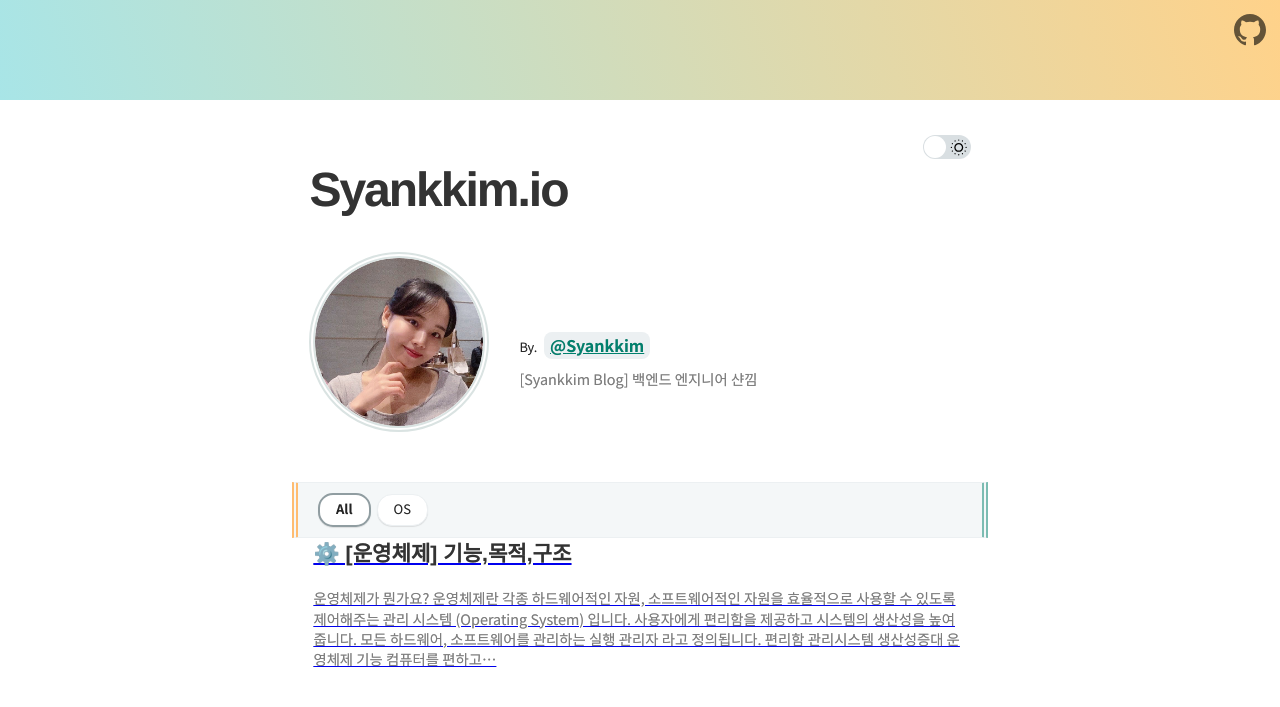
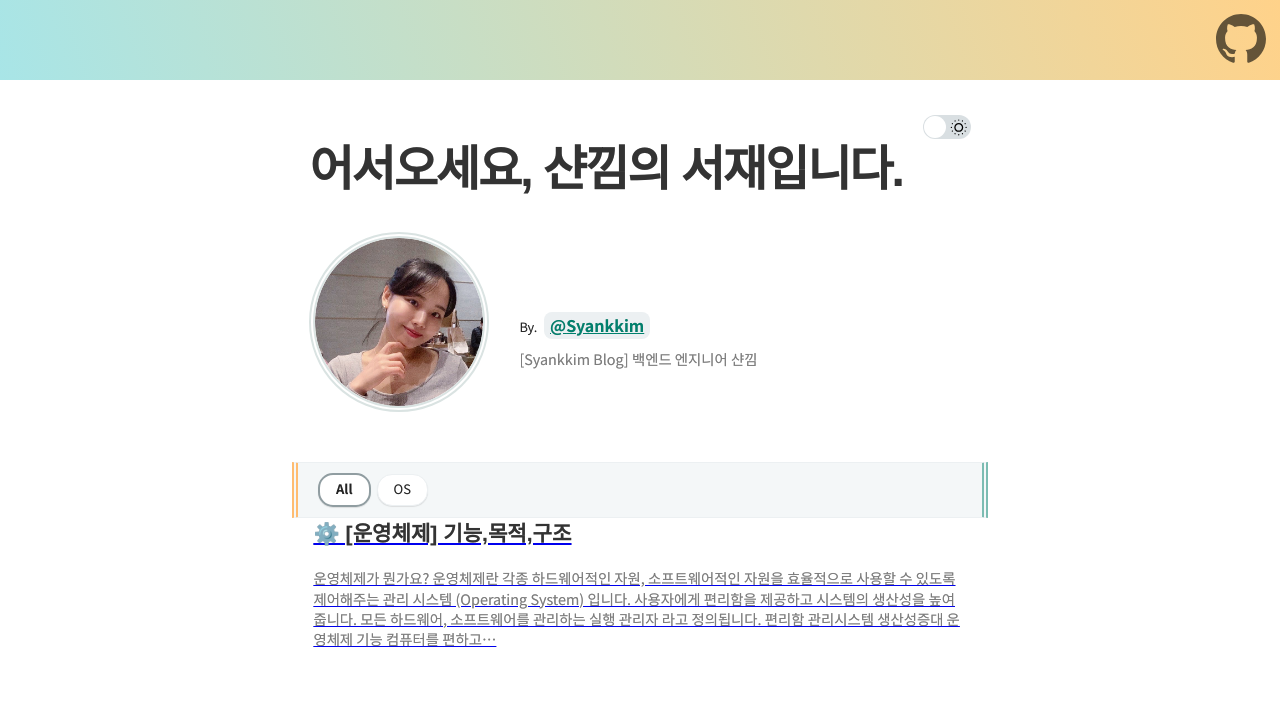
Before and after one commit to ksso730/sy.github.io, a Gatsby site: page / in a window 1280 px wide. Shown: the top 707 px of the page. Built offline with nearby package versions, Linux system fonts and the light colour scheme; Gatsby itself is replaced by a stand-in of ours; some packages are replaced by stand-ins of ours; what typography-theme-github would draw is missing.

Commit message:
gihub username 수정

```diff
--- a/gatsby-meta-config.js
+++ b/gatsby-meta-config.js
@@ -1,9 +1,9 @@
 module.exports = {
-  title: `Syankkim.io`,
+  title: `어서오세요, 샨낌의 서재입니다.`,
   description: `About Syankkim's Dev Story`,
   author: `Syankkim`,
   introduction: `[Syankkim Blog] 백엔드 엔지니어 샨낌`,
-  siteUrl: `https://sy.github.io`, // Your blog site url
+  siteUrl: `https://syankkim.github.io`, // Your blog site url
   social: {
     twitter: ``, // Your Twitter account
     github: ``, // Your GitHub account
--- a/src/components/social-share/github-icon/index.jsx
+++ b/src/components/social-share/github-icon/index.jsx
@@ -5,7 +5,7 @@ import './index.scss'
 export const GitHubIcon = () => {
   return (
     <a
-      href="https://github.com/ksso730"
+      href="https://github.com/syankkim"
       className="github"
       aria-label="GitHub"
       target="_blank"
@@ -13,8 +13,8 @@ export const GitHubIcon = () => {
     >
       <svg
         xmlns="http://www.w3.org/2000/svg"
-        width="32"
-        height="32"
+        width="50"
+        height="50"
         viewBox="0 0 24 24"
       >
         <path d="M12 0c-6.626 0-12 5.373-12 12 0 5.302 3.438 9.8 8.207 11.387.599.111.793-.261.793-.577v-2.234c-3.338.726-4.033-1.416-4.033-1.416-.546-1.387-1.333-1.756-1.333-1.756-1.089-.745.083-.729.083-.729 1.205.084 1.839 1.237 1.839 1.237 1.07 1.834 2.807 1.304 3.492.997.107-.775.418-1.305.762-1.604-2.665-.305-5.467-1.334-5.467-5.931 0-1.311.469-2.381 1.236-3.221-.124-.303-.535-1.524.117-3.176 0 0 1.008-.322 3.301 1.23.957-.266 1.983-.399 3.003-.404 1.02.005 2.047.138 3.006.404 2.291-1.552 3.297-1.23 3.297-1.23.653 1.653.242 2.874.118 3.176.77.84 1.235 1.911 1.235 3.221 0 4.609-2.807 5.624-5.479 5.921.43.372.823 1.102.823 2.222v3.293c0 .319.192.694.801.576 4.765-1.589 8.199-6.086 8.199-11.386 0-6.627-5.373-12-12-12z" />
--- a/src/components/top/index.scss
+++ b/src/components/top/index.scss
@@ -3,7 +3,7 @@
 .top {
   position: relative;
   width: 100%;
-  height: 100px;
+  height: 80px;
   background: $theme-gradient;
 
   .link {
```
Also changed, not shown: package.json (+4 -4 lines).
